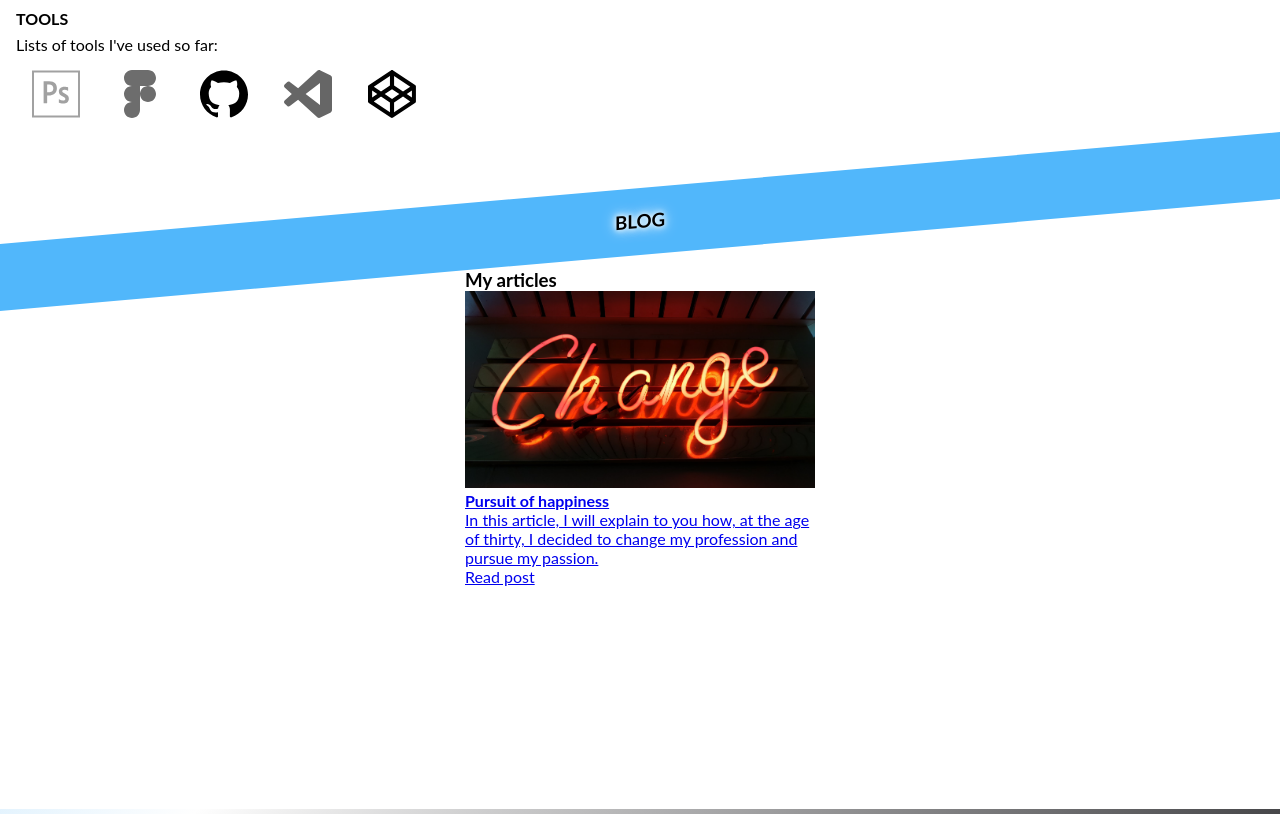
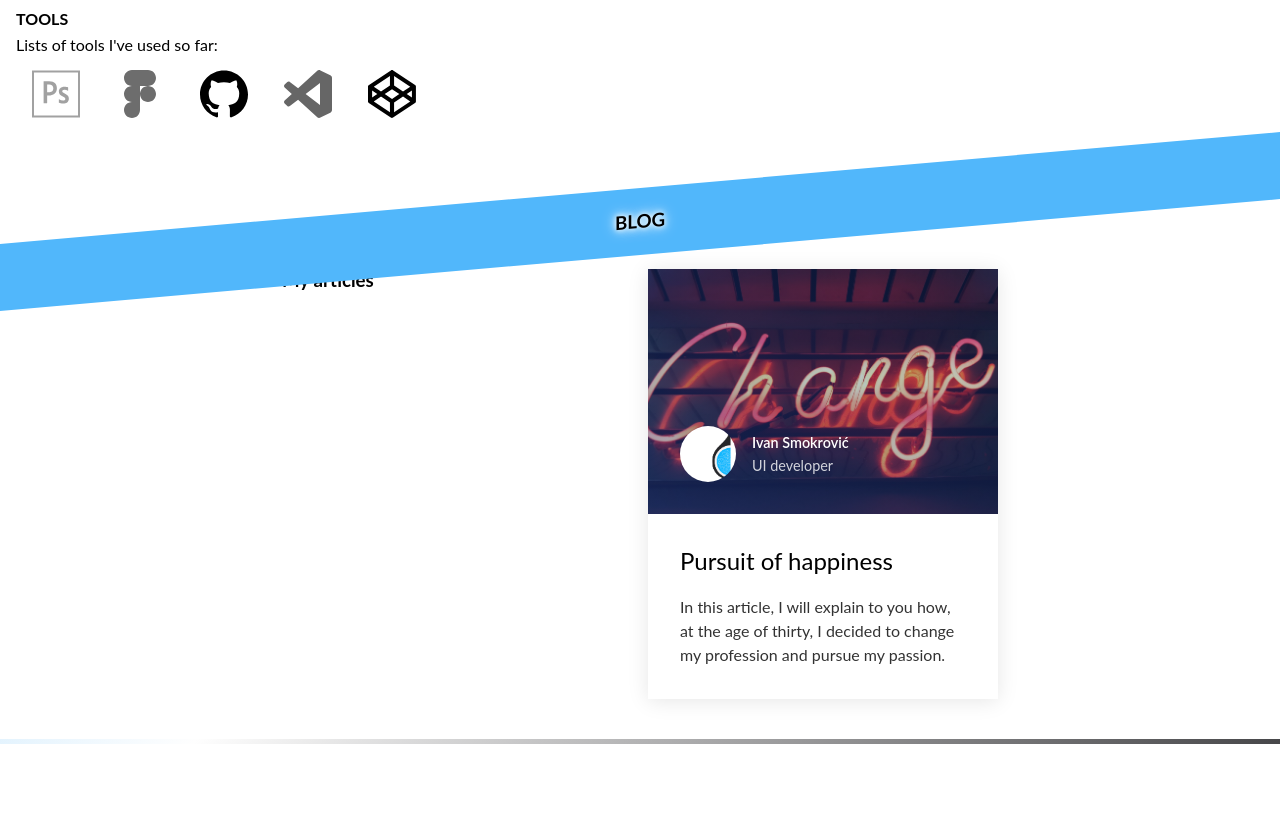
Before and after one commit to Smokra/Smodev1, a website: page src/html/index.html in a window 1280 px wide. Shown: the part 948-1762 px from the top of the page. After the commit the page ends 1692 px from the top, so only its background shows below. Drawn offline with nearby package versions, Linux system fonts and the light colour scheme; files that its build step writes are made by us from their sources; files whose address does not match are found by name.

Commit message:
Adding Blog section

```diff
--- a/src/css/style.scss
+++ b/src/css/style.scss
@@ -153,6 +153,8 @@ $grad: linear-gradient(90deg, rgba(81, 183, 251, 1) 24%, rgba(200, 228, 241, 1)
   }
 }
 
+/* SECTION 2 */
+
 .section2 {
   grid-area: section2;
   display: grid;
@@ -215,6 +217,7 @@ $grad: linear-gradient(90deg, rgba(81, 183, 251, 1) 24%, rgba(200, 228, 241, 1)
   }
 }
 
+/* SECTION 3 */
 
 .section3 {
   grid-area: section3;
@@ -230,10 +233,12 @@ $grad: linear-gradient(90deg, rgba(81, 183, 251, 1) 24%, rgba(200, 228, 241, 1)
   display: grid;
   grid-gap: 1rem;
   grid-template-columns: repeat(auto-fit, minmax(300px, 1fr));
-
+  a {
+    color: #000000;
+    text-decoration: none;
+  }
 }
-
-
+/*
 .blog-post {
   max-width: 350px;
   height: 500px;
@@ -242,7 +247,191 @@ $grad: linear-gradient(90deg, rgba(81, 183, 251, 1) 24%, rgba(200, 228, 241, 1)
     width: 100%;
   }
 }
+*/
 
+.card {
+
+	$delay: .15s;
+	$duration: .4s;
+	$timing: cubic-bezier(.51, .92, .24, 1);
+
+	position: relative;
+	display: flex;
+	flex-direction: column;
+	width: 350px;
+	background: white;
+	color: currentColor;
+	text-decoration: none;
+	overflow: hidden;
+	transition-property: color;
+	transition-delay: $delay;
+	box-shadow: 0 2px 20px rgba(0, 0, 0, .1);
+
+	&.hover {
+		color: white;
+		transition-delay: 0;
+	}
+
+	&,
+	&__image,
+	&__image::after,
+	&__author,
+	&__body,
+	&__foot,
+	&__border {
+		transition-duration: $duration;
+		transition-timing-function: cubic-bezier(.51, .92, .24, 1);
+	}
+
+	&__head {
+		position: relative;
+		padding-top: 70%;
+	}
+
+	&__author {
+		position: absolute;
+		padding: 2em;
+		left: 0;
+		bottom: 0;
+		color: white;
+		transition-property: transform;
+		transition-delay: $delay;
+	}
+
+	&.hover &__author {
+		transition-delay: 0;
+	}
+
+	&__image {
+		position: absolute;
+		top: 0;
+		left: 0;
+		right: 0;
+		bottom: 0;
+		background-size: cover;
+		background-position: center;
+		background-image: url("../img/change.jpeg");
+		transform-origin: top center;
+		transition-property: transform;
+		transition-delay: $delay;
+
+		&::after {
+			content: '';
+			position: absolute;
+			top: 0;
+			left: 0;
+			right: 0;
+			bottom: 0;
+			opacity: .5;
+			background: linear-gradient(30deg, rgba(#2f4ebd, .85), rgba(#2f4ebd, .5));
+			transition-property: opacity;
+			transition-delay: $delay;
+		}
+	}
+
+	&.hover &__image {
+		transition-delay: 0;
+
+		&::after {
+			opacity: 1;
+			transition-delay: 0;
+		}
+	}
+
+	&__body {
+		position: relative;
+		padding: 2em;
+		transition-property: transform;
+		transition-delay: $delay;
+	}
+
+	&.hover &__body {
+		transition-delay: 0;
+	}
+
+	&__headline {
+		font-weight: 400;
+		margin: 0 0 .8em;
+	}
+
+	&__text {
+		line-height: 1.5;
+		margin: 0;
+		opacity: .8;
+	}
+
+	&__foot {
+		position: absolute;
+		left: 0;
+		right: 0;
+		bottom: 0;
+		padding: 0 2em 2em;
+		opacity: 0;
+		transition-property: opacity;
+	}
+
+	&.hover &__foot {
+		opacity: 1;
+		transition-delay: $delay;
+	}
+
+	&__link {
+		color: currentColor;
+		text-decoration: none;
+		border-bottom: 2px solid $primary;
+	}
+
+	&__border {
+		position: absolute;
+		left: 0;
+		bottom: 0;
+		width: 100%;
+		height: 6px;
+		background: $primary;
+		transform: scaleY(0);
+		transition-property: transform;
+	}
+
+	&.hover &__border {
+		transform: none;
+		transition-delay: $delay;
+	}
+
+}
+
+.author {
+
+	display: flex;
+	align-items: center;
+
+	&__image {
+		$size: 56px;
+
+		flex-shrink: 0;
+		margin-right: 1em;
+		width: $size;
+		height: $size;
+		border-radius: 100%;
+		overflow: hidden;
+	}
+
+	&__content {
+		display: grid;
+		grid-gap: .4em;
+		font-size: .9em;
+	}
+
+	&__header {
+		margin: 0;
+		font-weight: 600;
+	}
+
+	&__subheader {
+		margin: 0;
+		opacity: .8;
+	}
+
+}
 
 /* MOBILE MENU & ANIMATION */
 
--- a/src/html/index.html
+++ b/src/html/index.html
@@ -140,20 +140,29 @@
       <div class="section3-content">
         <div class="blog-post">
           <h3>My articles</h3>
-          <a class="card" href="#">
-            <img src="./img/change.jpeg" alt="a neon sign that says change">
-            <div class="card-detail">
-              <div class="content">
-                <h4>Pursuit of happiness</h4>
-                <p>In this article, I will explain to you how, at the age of thirty, I decided to change my profession
-                  and pursue my passion.</p>
-                <span class="call-to-action">Read post</span>
+        </div>
+          <a href="#" class="card">
+            <div class="card__head">
+              <div class="card__image"></div>
+              <div class="card__author">
+                <div class="author">
+                  <img src="./img/logo-sm.png" alt="my small logo" class="author__image">
+                  <div class="author__content">
+                    <p class="author__header">Ivan Smokrović</p>
+                    <p class="author__subheader">UI developer</p>
+                  </div>
+                </div>
               </div>
             </div>
+            <div class="card__body">
+              <h2 class="card__headline">Pursuit of happiness</h2>
+              <p class="card__text">In this article, I will explain to you how, at the age of thirty, I decided to change my profession and pursue my passion.</p>
+            </div>
+            <div class="card__foot">
+              <span class="card__link">Read more</span>
+            </div>
+            <div class="card__border"></div>
           </a>
-
-
-
         </div>
     </section>
     <section class="section4">
--- a/src/js/script.js
+++ b/src/js/script.js
@@ -56,3 +56,64 @@ window.onload = function() {
     }
   }
 };
+
+// Card
+
+const height = (elem) => {
+
+	return elem.getBoundingClientRect().height
+
+}
+
+const distance = (elemA, elemB, prop) => {
+
+	const sizeA = elemA.getBoundingClientRect()[prop]
+	const sizeB = elemB.getBoundingClientRect()[prop]
+
+	return sizeB - sizeA
+
+}
+
+const factor = (elemA, elemB, prop) => {
+
+	const sizeA = elemA.getBoundingClientRect()[prop]
+	const sizeB = elemB.getBoundingClientRect()[prop]
+
+	return sizeB / sizeA
+
+}
+
+document.querySelectorAll('.card').forEach((elem) => {
+
+	const head = elem.querySelector('.card__head')
+	const image = elem.querySelector('.card__image')
+	const author = elem.querySelector('.card__author')
+	const body = elem.querySelector('.card__body')
+	const foot = elem.querySelector('.card__foot')
+
+	elem.onmouseenter = () => {
+
+		elem.classList.add('hover')
+
+		const imageScale = 1 + factor(head, body, 'height')
+		image.style.transform = `scale(${ imageScale })`
+
+		const bodyDistance = height(foot) * -1
+		body.style.transform = `translateY(${ bodyDistance }px)`
+
+		const authorDistance = distance(head, author, 'height')
+		author.style.transform = `translateY(${ authorDistance }px)`
+
+	}
+
+	elem.onmouseleave = () => {
+
+		elem.classList.remove('hover')
+
+		image.style.transform = `none`
+		body.style.transform = `none`
+		author.style.transform = `none`
+
+	}
+
+})
```
